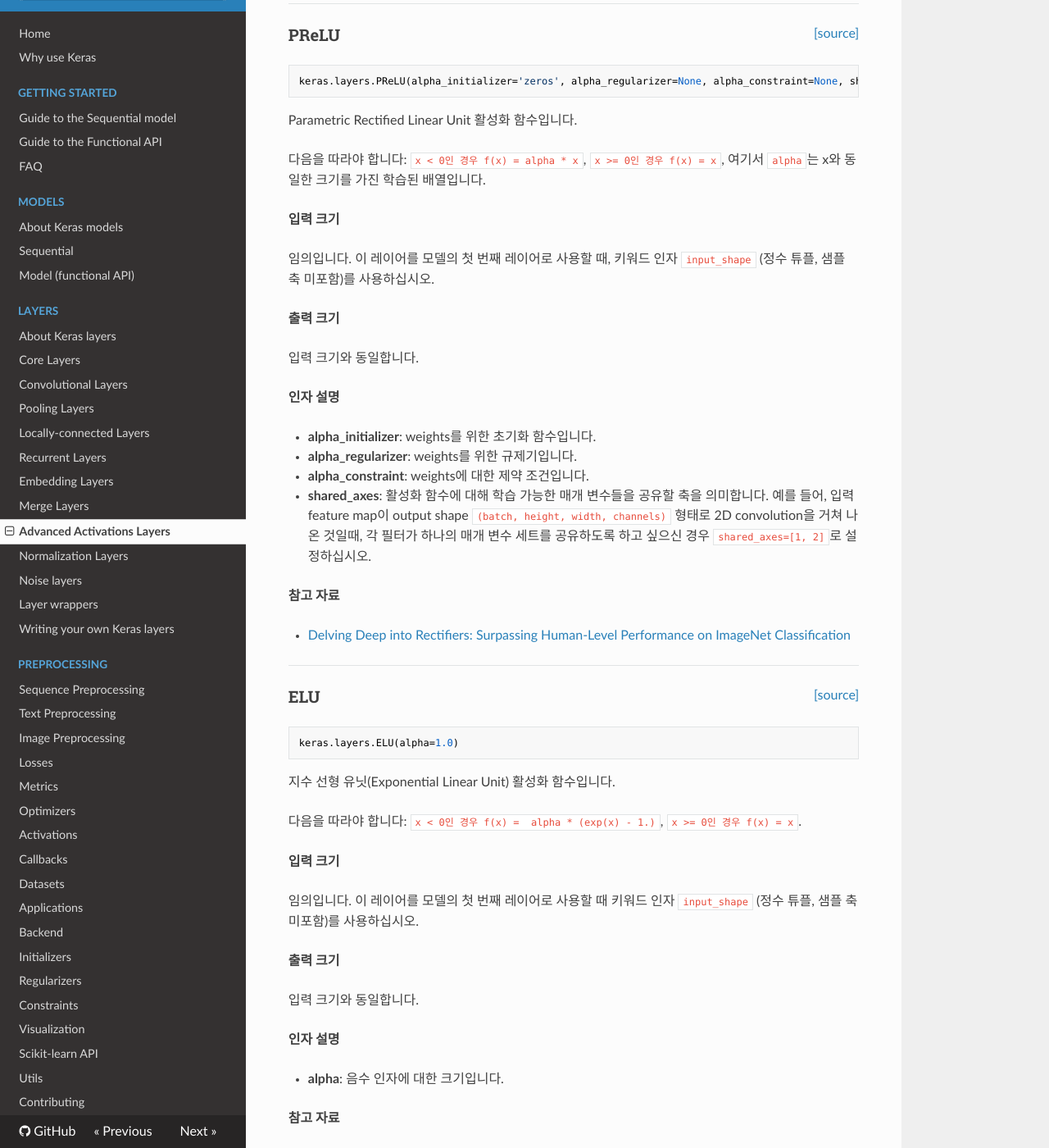
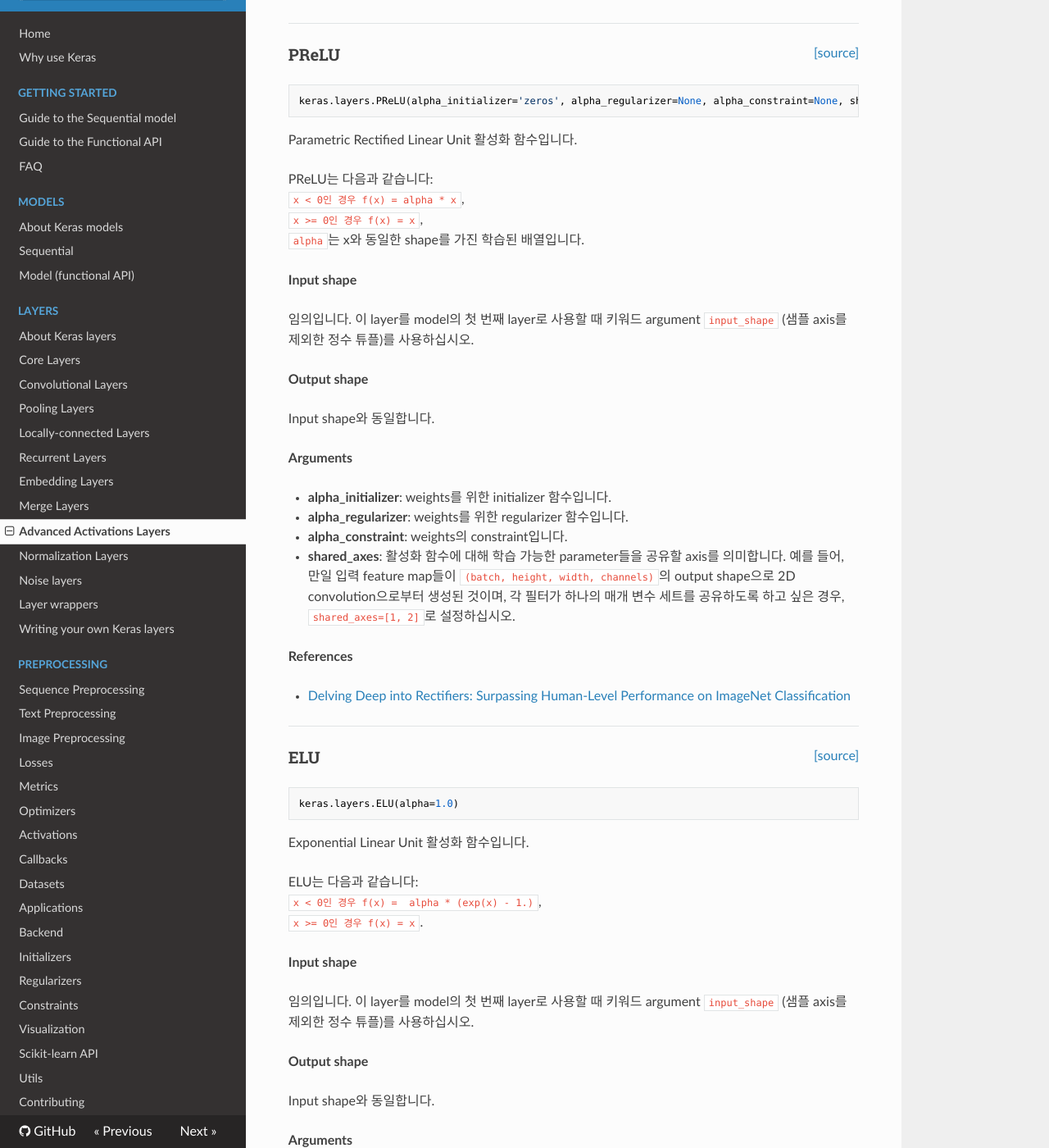
Before and after one commit to keras-team/keras-docs-ko, an MkDocs documentation site: the page built from sources/layers/advanced-activations.md, in a window 1280 px wide and 1400 px high, scrolled down 732 px. Shown: the whole window at 82% size. Built offline with MkDocs 1.6.1, drawn with Linux system fonts in a browser that asks for light colours; nearby versions of some CDN libraries; some of the changed text lies outside the part shown.

Commit message:
Update advanced-activations.md

````diff
--- a/sources/layers/advanced-activations.md
+++ b/sources/layers/advanced-activations.md
@@ -5,25 +5,25 @@
 keras.layers.LeakyReLU(alpha=0.3)
 ```
 
-ReLU(Rectified Linear Unit) 활성화 함수의 Leaky version입니다.
+ReLU(Rectified Linear Unit) 활성화 함수의 leaky version입니다.
 
-Unit이 활성화되지 않는 경우 작은 기울기를 허용합니다:
+Unit이 활성화되지 않는 경우 작은 gradient를 허용합니다:
 `x < 0인 경우 f(x) = alpha * x`,
 `x >= 0인 경우 f(x) = x`.
 
-__입력 크기__
+__Input shape__
 
-임의입니다. 이 레이어를 모델의 첫 번째 레이어로 사용할 때 키워드 인자 `input_shape` (정수 튜플, 샘플 축 미포함)를 사용하십시오.
+임의입니다. 이 layer를 model의 첫 번째 layer로 사용할 때 키워드 argument `input_shape` (샘플 axis를 제외한 정수 튜플)를 사용하십시오.
 
-__출력 크기__
+__Output shape__
 
-입력 크기와 동일합니다.
+Input shape와 동일합니다.
 
-__인자 설명__
+__Arguments__
 
-- __alpha__: float >= 0이어야 합니다. 음의 방향 기울기에 대한 계수입니다.
+- __alpha__: 음이 아닌 부동소수. 음의 부분 기울기 계수입니다.
 
-__참고 자료__
+__References__
 
 - [Rectifier Nonlinearities Improve Neural Network Acoustic Models](
    https://ai.stanford.edu/~amaas/papers/relu_hybrid_icml2013_final.pdf)
@@ -39,27 +39,27 @@ keras.layers.PReLU(alpha_initializer='zeros', alpha_regularizer=None, alpha_cons
 
 Parametric Rectified Linear Unit 활성화 함수입니다.
 
-다음을 따라야 합니다:
+PReLU는 다음과 같습니다:
 `x < 0인 경우 f(x) = alpha * x`,
 `x >= 0인 경우 f(x) = x`,
-여기서 `alpha`는 x와 동일한 크기를 가진 학습된 배열입니다.
+`alpha`는 x와 동일한 shape를 가진 학습된 배열입니다.
 
-__입력 크기__
+__Input shape__
 
-임의입니다. 이 레이어를 모델의 첫 번째 레이어로 사용할 때, 키워드 인자 `input_shape` (정수 튜플, 샘플 축 미포함)를 사용하십시오.
+임의입니다. 이 layer를 model의 첫 번째 layer로 사용할 때 키워드 argument `input_shape` (샘플 axis를 제외한 정수 튜플)를 사용하십시오.
 
-__출력 크기__
+__Output shape__
 
-입력 크기와 동일합니다.
+Input shape와 동일합니다.
 
-__인자 설명__
+__Arguments__
 
-- __alpha_initializer__: weights를 위한 초기화 함수입니다.
-- __alpha_regularizer__: weights를 위한 규제기입니다.
-- __alpha_constraint__: weights에 대한 제약 조건입니다.
-- __shared_axes__: 활성화 함수에 대해 학습 가능한 매개 변수들을 공유할 축을 의미합니다. 예를 들어, 입력 feature map이 output shape `(batch, height, width, channels)` 형태로 2D convolution을 거쳐 나온 것일때, 각 필터가 하나의 매개 변수 세트를 공유하도록 하고 싶으신 경우 `shared_axes=[1, 2]`로 설정하십시오.
+- __alpha_initializer__: weights를 위한 initializer 함수입니다.
+- __alpha_regularizer__: weights를 위한 regularizer 함수입니다.
+- __alpha_constraint__: weights의 constraint입니다.
+- __shared_axes__: 활성화 함수에 대해 학습 가능한 parameter들을 공유할 axis를 의미합니다. 예를 들어, 만일 입력 feature map들이 `(batch, height, width, channels)`의 output shape으로 2D convolution으로부터 생성된 것이며, 각 필터가 하나의 매개 변수 세트를 공유하도록 하고 싶은 경우, `shared_axes=[1, 2]`로 설정하십시오.
 
-__참고 자료__
+__References__
 
 - [Delving Deep into Rectifiers: Surpassing Human-Level Performance on
    ImageNet Classification](https://arxiv.org/abs/1502.01852)
@@ -73,25 +73,25 @@ __참고 자료__
 keras.layers.ELU(alpha=1.0)
 ```
 
-지수 선형 유닛(Exponential Linear Unit) 활성화 함수입니다.
+Exponential Linear Unit 활성화 함수입니다.
 
-다음을 따라야 합니다:
+ELU는 다음과 같습니다:
 `x < 0인 경우 f(x) =  alpha * (exp(x) - 1.)`,
 `x >= 0인 경우 f(x) = x`.
 
-__입력 크기__
+__Input shape__
 
-임의입니다. 이 레이어를 모델의 첫 번째 레이어로 사용할 때 키워드 인자 `input_shape` (정수 튜플, 샘플 축 미포함)를 사용하십시오.
+임의입니다. 이 layer를 model의 첫 번째 layer로 사용할 때 키워드 argument `input_shape` (샘플 axis를 제외한 정수 튜플)를 사용하십시오.
 
-__출력 크기__
+__Output shape__
 
-입력 크기와 동일합니다.
+Input shape와 동일합니다.
 
-__인자 설명__
+__Arguments__
 
-- __alpha__: 음수 인자에 대한 크기입니다.
+- __alpha__: 음의 부분 factor에 대한 값입니다.
 
-__참고 자료__
+__References__
 
 - [Fast and Accurate Deep Network Learning by Exponential Linear Units
    (ELUs)](https://arxiv.org/abs/1511.07289v1)
@@ -105,25 +105,25 @@ __참고 자료__
 keras.layers.ThresholdedReLU(theta=1.0)
 ```
 
-임계값이 있는 ReLU 활성화 함수입니다.
+ThresholdedReLU 활성화 함수입니다.
 
-다음을 따라야 합니다:
+ThresholdedReLU는 다음과 같습니다:
 `x > theta인 경우 f(x) = x`,
 `그렇지 않은 경우 f(x) = 0`.
 
-__입력 크기__
+__Input shape__
 
-임의입니다. 이 레이어를 모델의 첫 번째 레이어로 사용할 때 키워드 인자 `input_shape` (정수 튜플, 샘플 축 미포함)를 사용하십시오.
+임의입니다. 이 layer를 model의 첫 번째 layer로 사용할 때 키워드 argument `input_shape` (샘플 axis를 제외한 정수 튜플)를 사용하십시오.
 
-__출력 크기__
+__Output shape__
 
-입력 크기와 동일합니다.
+Input shape와 동일합니다.
 
-__인자 설명__
+__Arguments__
 
-- __theta__: float >= 0이어야 합니다. 활성화가 이뤄질 임계값 위치입니다.
+- __theta__: 음이 아닌 부동소수. 활성화가 이루어지는 임계값 위치입니다.
 
-__참고 자료__
+__References__
 
 - [Zero-Bias Autoencoders and the Benefits of Co-Adapting Features](
    https://arxiv.org/abs/1402.3337)
@@ -139,17 +139,17 @@ keras.layers.Softmax(axis=-1)
 
 Softmax 활성화 함수입니다.
 
-__입력 크기__
+__Input shape__
 
-임의입니다. 이 레이어를 모델의 첫 번째 레이어로 사용할 때 키워드 인자 `input_shape` (정수 튜플, 샘플 축 미포함)를 사용하십시오.
+임의입니다. 이 layer를 model의 첫 번째 layer로 사용할 때 키워드 argument `input_shape` (샘플 axis를 제외한 정수 튜플)를 사용하십시오.
 
-__출력 크기__
+__Output shape__
 
-입력 크기와 동일합니다.
+Input shape와 동일합니다.
 
-__인자 설명__
+__Arguments__
 
-- __axis__: integer이어야 합니다. 축을 따라 softmax 정규화(normalization)가 적용됩니다.
+- __axis__: softmax normalization가 적용되는 축의 정숫값.
 
 ----
 
@@ -160,25 +160,25 @@ __인자 설명__
 keras.layers.ReLU(max_value=None, negative_slope=0.0, threshold=0.0)
 ```
 
-정류된 선형 유닛 활성화 함수(Rectified Linear Unit activation function)입니다.
+Rectified Linear Unit 활성화 함수입니다.
 
-기본값을 사용하면 요소별로 `max(x, 0)`를 반환합니다.
+디폴트 인수들을 사용하면 element-wise `max(x, 0)`를 반환합니다.
 
-그렇지 않다면, 다음을 따라야 합니다:
+다른 인수를 사용하면 다음과 같습니다:
 `x >= max_value`인 경우 `f(x) = max_value`,
 `threshold <= x < max_value`인 경우 `f(x) = x`,
 그렇지 않은 경우 `f(x) = negative_slope * (x - threshold)`.
 
-__입력 크기__
+__Input shape__
 
-임의입니다. 이 레이어를 모델의 첫 번째 레이어로 사용할 때 키워드 인자 `input_shape` (정수 튜플, 샘플 축 미포함)를 사용하십시오.
+임의입니다. 이 layer를 model의 첫 번째 layer로 사용할 때 키워드 argument `input_shape` (샘플 axis를 제외한 정수 튜플)를 사용하십시오.
 
-__출력 크기__
+__Output shape__
 
-입력 크기와 동일합니다.
+Input shape와 동일합니다.
 
-__인자 설명__
+__Arguments__
 
-- __max_value__: float >= 0 이어야 합니다. 최대 활성화 값을 의미합니다.
-- __negative_slope__: float >= 0 이어야 합니다. 음의 방향 기울기에 대한 계수입니다.
-- __threshold__: float 범위여야 합니다. 임계값이 정해진 활성화(Thresholded activation)를 위한 임계값을 의미합니다.
+- __max_value__: 음이 아닌 부동소수. 최대 활성화 값을 의미합니다.
+- __negative_slope__: 음이 아닌 부동소수. 음의 부분 기울기 계수입니다.
+- __threshold__: 부동소수. 임계값이 정해진 활성화를 위한 임계값을 의미합니다.
````
